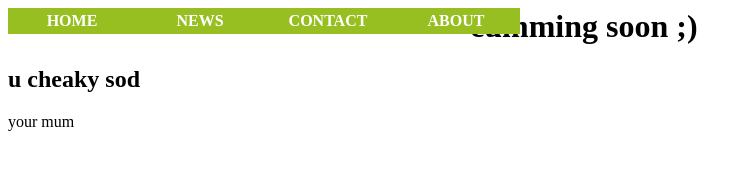
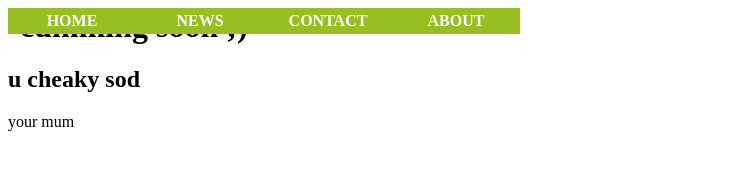
Before and after one commit to missnpig5/GPU, a plain HTML site: page index.html in a window 1280 px wide. Shown: the whole page, without its empty margins (0-752 px from the left). Drawn offline with Linux system fonts and the light colour scheme.

Commit message:
cumming soon

```diff
--- a/index.html
+++ b/index.html
@@ -29,8 +29,8 @@
 		div.soon{
 
 			position: relative;
-			left: -50px;
-			z-index: -1;
+			left: -500px;
+			z-index: -1   ;
 
 
 		}
```
